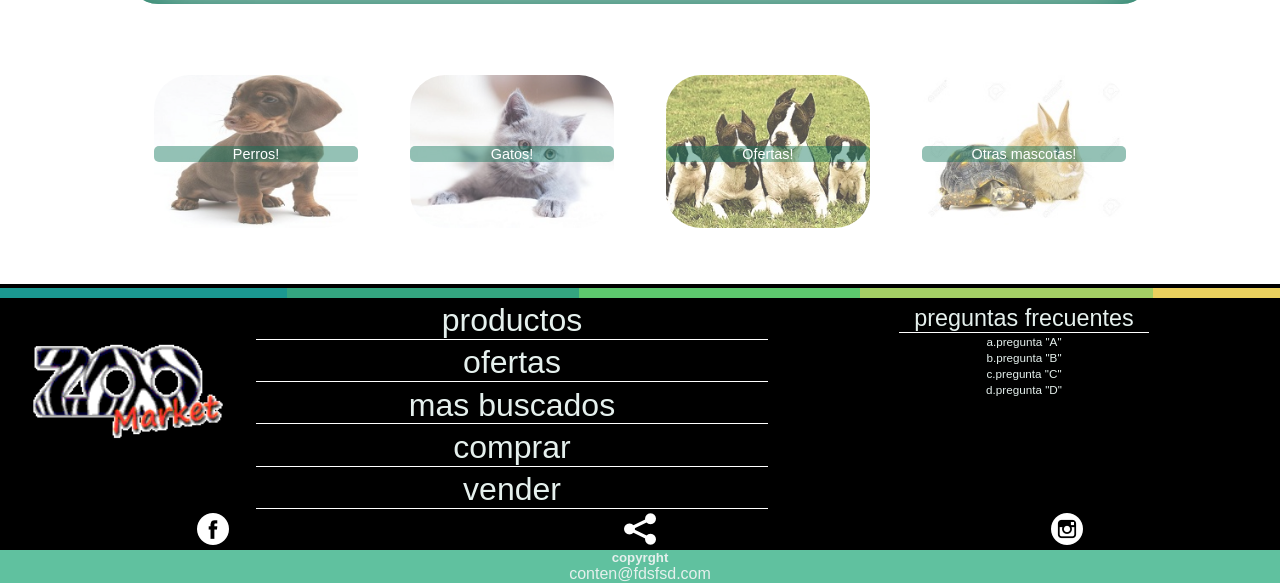
After one commit to infoleod/00_Proyecto_final, a PHP site: page /index.html in a window 1280 px wide. The commit adds this page. Shown: the part 866-1449 px from the top of the page. Run offline with PHP 8.4, Linux system fonts and the light colour scheme.

```diff
--- a/css/styles.css
+++ b/css/styles.css
@@ -172,15 +172,7 @@ ul,ol,li,li a , .header-div-login a {
 }
 /* -- FIN - Login --*/
 /* -- BODY -------------------------------------------------------------------*/
-.mySlides {
-  display:none}
-.principalContenedorBanner{
-  margin: 3%;
-}
-.w3-left, .w3-right, .w3-badge {
-  cursor:pointer}
-.w3-badge {
-  height:13px;width:13px;padding:0}
+
 .banner_body{
   display: none;
   margin: 0;
@@ -229,7 +221,6 @@ ul,ol,li,li a , .header-div-login a {
   margin-bottom: 5%;
 
   }
-
 .products_body img{
   width: 100%;
   border-radius: 35px;
--- /dev/null
+++ b/index.html
@@ -0,0 +1,197 @@
+<!DOCTYPE html>
+<html>
+  <head>
+    <meta charset="utf-8">
+    <meta name="viewport" content="width=device-width">
+    <title>ZOOMarket</title>
+    <link rel="stylesheet" href="css/normalize.css">
+    <link rel="stylesheet" href="css/styles.css">
+  </head>
+  <body>
+    <!-- INICIO HEADER -->
+    <header class="header">
+      <div class="header-barra">
+        <img src="images/barra-horizontal.png" alt="barra">
+      </div>
+      <div class="header-div">
+        <!-- INICIO Logo -->
+        <div class="header-div-logo">
+          <a href="index.html">
+            <img class="header-div-logo-mobile-logo" src="images/prueba-logo.png" alt="logo-mini">
+          </a>
+          <a href="index.html">
+            <img class="header-div-logo-desktop-logo" src="images/logo-zoo.png" alt="logo-desktop">
+          </a>
+        </div>
+        <!-- FIN Logo -->
+
+        <!-- INICIO Buscar -->
+        <div class="header-div-buscar">
+          <img class="header-div-logo-mobile-search" src="images/search-icono.png" alt="search-icon">
+          <form class="form-buscar" action="index.html" method="post">
+            <input type="text" name="buscar" placeholder="Buscar">
+          </form>
+        </div>
+        <!-- FIN Buscar -->
+
+        <!-- INICIO Menu -->
+        <div class="header-div-menu">
+          <nav>
+            <ul class="header-div-menu-icon">
+              <li>
+                <!-- ICONO De menu en Mobile -->
+                <a href="#">
+                  <img class="header-div-logo-mobile-menu" src="images/menu-icon.png" alt="menu-icon">
+                </a>
+
+                <!-- SubMenu con Lista desplegable -->
+                <ul class="header-div-menu-lista">
+                  <!-- Login/Registrate - Solo Mobile -->
+                  <li>
+                    <div class="header-div-menu-lista-login">
+                      <a href="login.php">LogIn</a>
+                      <a href="formulario.html">Registrarse</a>
+                    </div>
+                  </li>
+                  <!-- Productos -->
+                  <li>
+                    <a href="#">Productos</a>
+                    <ul class="header-div-menu-lista-principal">
+                      <li>
+                        <a href="#">Perros</a>
+                        <ul class="header-div-menu-lista-secundario">
+                          <li><a href="#">Cuchas</a></li>
+                          <li><a href="#">Juguetes</a></li>
+                          <li><a href="#">Comida</a></li>
+                          <li><a href="#">Peluqueria</a></li>
+                          <li><a href="#">Otros</a></li>
+                        </ul>
+                      </li>
+                      <li><a href="#">Gatos</a></li>
+                      <li><a href="#">Aves</a></li>
+                      <li><a href="#">Exoticos</a></li>
+                      <li><a href="#">Otros</a></li>
+                    </ul>
+                  </li>
+                  <li><a href="#">Ofertas</a></li>
+                  <li><a href="#">Top 10</a></li>
+                  <li><a href="#">Comprar</a></li>
+                  <li><a href="#">Vender</a></li>
+                </ul>
+              </li>
+            </ul>
+
+
+          </nav>
+        </div>
+        <!-- FIN Menu -->
+
+        <!-- INICIO Login -->
+        <div class="header-div-login">
+          <a href="login.php">LogIn</a>
+          <a href="formulario.html">Registrarse</a>
+        </div>
+        <!-- FIN Login -->
+      </div>
+    </header>
+    <!-- FIN HEADER -->
+
+
+    <!-- INICIO BODY -->
+    <div class="body_home">
+      <div class="banner_body">
+        <img src="./images/banner_principal.jpg" alt="">
+        <div class="titulo.banner">
+          <a href="#">El lugar de tu mascota</a>
+        </div>
+      </div>
+      <section class="body_products_grilla">
+        <article class="products_body">
+          <img src="./images/perro_portada_seccion.jpg" alt="">
+          <div class="title.product">
+            <a href="#">Perros!</a>
+          </div>
+        </article>
+        <article class="products_body">
+          <img src="./images/gato_portada_seccion.jpg" alt="">
+          <div class="title.product">
+            <a href="#">Gatos!</a>
+          </div>
+        </article>
+        <article class="products_body">
+          <img src="./images/cruza_portada.jpg" alt="">
+          <div class="title.product">
+            <a href="#">Ofertas!</a>
+          </div>
+        </article>
+        <article class="products_body">
+          <img src="./images/otras_mascotas_portada.jpg" alt="">
+          <div class="title.product">
+            <a href="#">Otras mascotas!</a>
+          </div>
+        </article>
+      </section>
+    </div>
+    <!-- FIN BODY -->
+
+
+    <!-- INICIO FOOTER -->
+    <footer class="footer">
+           <div class="footer-barra">
+                        <img src="images/barra-horizontal.png" alt="barra">
+            </div>
+            <article class="footer_1">
+                    <div class="logo_2">
+                        <img src="images/logo-zoo2.png" alt="">
+            </div>
+
+                     <div class="menu_2">
+                            <div class="conten">
+                                    <h5>menu</h5>
+                                    <ul>
+                                        <li>productos</li>
+                                        <li>ofertas</li>
+                                        <li>mas buscados</li>
+                                        <li>comprar</li>
+                                        <li>vender</li>
+                                    </ul>
+                            </div>
+
+                     </div>
+
+
+                     <article class="preguntas_frecuentes">
+                            <a href="preguntas_frecuentes.html">
+                                <p>preguntas frecuentes</p>
+                                <a href="#">a.pregunta "A"</a>
+                                <a href="#">b.pregunta "B"</a>
+                                <a href="#">c.pregunta "C"</a>
+                                <a href="#">d.pregunta "D"</a>
+                            </a>
+                    </article>
+
+                     <div class="redes_sociales">
+                            <h2>Redes Sociales</h2>
+                            <ul>
+                                <li class="facebook"><a href="#"><img src="images/facebook-logo-button.png"alt=""></a></li>
+                                <li class="twitter"><a href="#"><img src="images/sharing-interface.png"alt=""></a></li>
+                                <li class="instagram"><a href="#"><img src="images/instagram-logo.png"alt=""></a></li>
+                            </ul>
+                     </div>
+
+
+            </article>
+
+
+            <article class="footer_2">
+                        <div class="copyright">
+                             <h5>copyrght</h5>
+                            <p>conten@fdsfsd.com</p>
+                        </div>
+            </article>
+
+    </footer>
+     <!-- FIN FOOTER -->
+
+  </body>
+</html>
--- a/login.php
+++ b/login.php
@@ -51,7 +51,7 @@
             <button type="submit" name="enviar">Ingresar</button>
           </div>
           <div class="body_login_princ-registrate">
-            <a href="formulario.php">
+            <a href="formulario.html">
               <h2>¡ Registrate !</h2>
             </a>
           </div>
```
Also changed, not shown: formulario.html (added, +219 -0 lines), formulario.php (deleted, +0 -85 lines), header.php (+5 -5 lines), index.php (deleted, +0 -108 lines), preguntas_frecuentes.html (+5 -5 lines), images/bird.jpg (deleted), images/catbaby.jpg (deleted), images/catsbalcon.jpg (deleted), images/doggira.jpg (deleted), images/funnycathd.jpg (deleted), images/hamster.jpg (deleted), images/perrogato.jpg (deleted), images/rabbit.jpg (deleted), 1 other file.
